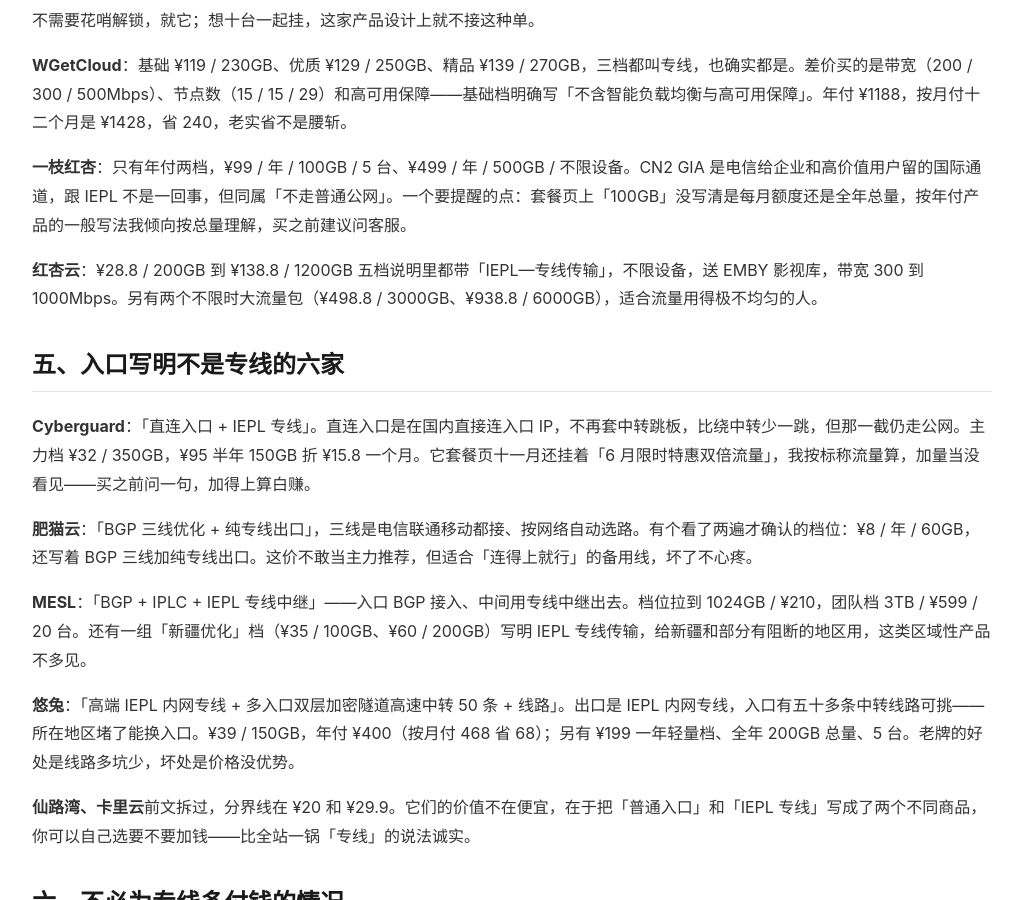
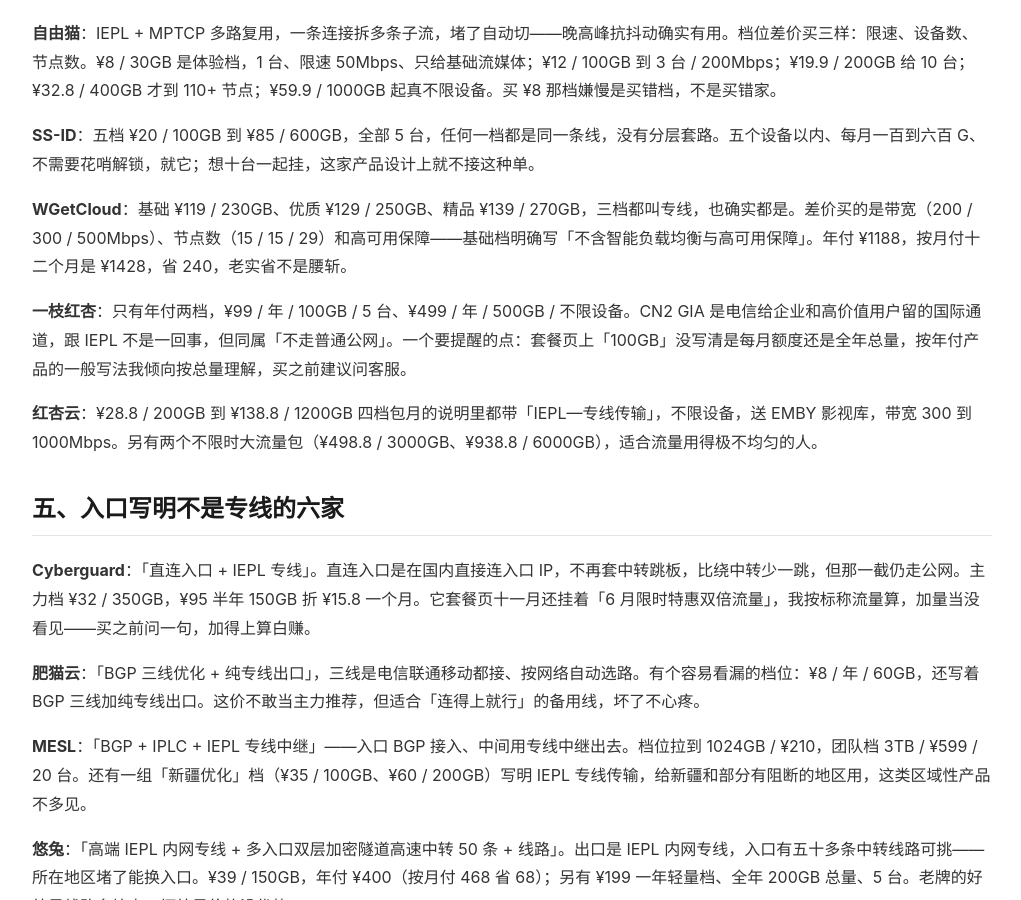
Before and after one commit to yezuofan/free-internet-guide, a Jekyll site: the page built from getting-started/iepl-airport-recommendation-2026.md, in a window 1280 px wide and 900 px high, scrolled down 1982 px. Shown: the whole window, without its empty margins (128-1149 px from the left). Built offline with Jekyll 4.4.1, drawn with Linux system fonts in a browser that asks for light colours; our own code applies the rules of GitHub Pages for plain Markdown files; some of the changed text lies outside the part shown.

Commit message:
qa(iepl): mirror sync — tier count fixes, brand-vs-tier node caveat, drop 'looked twice' phrasing

```diff
--- a/getting-started/iepl-airport-recommendation-2026.md
+++ b/getting-started/iepl-airport-recommendation-2026.md
@@ -50,13 +50,13 @@
 
 **一枝红杏**：只有年付两档，¥99 / 年 / 100GB / 5 台、¥499 / 年 / 500GB / 不限设备。CN2 GIA 是电信给企业和高价值用户留的国际通道，跟 IEPL 不是一回事，但同属「不走普通公网」。一个要提醒的点：套餐页上「100GB」没写清是每月额度还是全年总量，按年付产品的一般写法我倾向按总量理解，买之前建议问客服。
 
-**红杏云**：¥28.8 / 200GB 到 ¥138.8 / 1200GB 五档说明里都带「IEPL—专线传输」，不限设备，送 EMBY 影视库，带宽 300 到 1000Mbps。另有两个不限时大流量包（¥498.8 / 3000GB、¥938.8 / 6000GB），适合流量用得极不均匀的人。
+**红杏云**：¥28.8 / 200GB 到 ¥138.8 / 1200GB 四档包月的说明里都带「IEPL—专线传输」，不限设备，送 EMBY 影视库，带宽 300 到 1000Mbps。另有两个不限时大流量包（¥498.8 / 3000GB、¥938.8 / 6000GB），适合流量用得极不均匀的人。
 
 ## 五、入口写明不是专线的六家
 
 **Cyberguard**：「直连入口 + IEPL 专线」。直连入口是在国内直接连入口 IP，不再套中转跳板，比绕中转少一跳，但那一截仍走公网。主力档 ¥32 / 350GB，¥95 半年 150GB 折 ¥15.8 一个月。它套餐页十一月还挂着「6 月限时特惠双倍流量」，我按标称流量算，加量当没看见——买之前问一句，加得上算白赚。
 
-**肥猫云**：「BGP 三线优化 + 纯专线出口」，三线是电信联通移动都接、按网络自动选路。有个看了两遍才确认的档位：¥8 / 年 / 60GB，还写着 BGP 三线加纯专线出口。这价不敢当主力推荐，但适合「连得上就行」的备用线，坏了不心疼。
+**肥猫云**：「BGP 三线优化 + 纯专线出口」，三线是电信联通移动都接、按网络自动选路。有个容易看漏的档位：¥8 / 年 / 60GB，还写着 BGP 三线加纯专线出口。这价不敢当主力推荐，但适合「连得上就行」的备用线，坏了不心疼。
 
 **MESL**：「BGP + IPLC + IEPL 专线中继」——入口 BGP 接入、中间用专线中继出去。档位拉到 1024GB / ¥210，团队档 3TB / ¥599 / 20 台。还有一组「新疆优化」档（¥35 / 100GB、¥60 / 200GB）写明 IEPL 专线传输，给新疆和部分有阻断的地区用，这类区域性产品不多见。
 
```
Also changed, not shown: other parts of getting-started/iepl-airport-recommendation-2026.md (+1 -1 lines).
